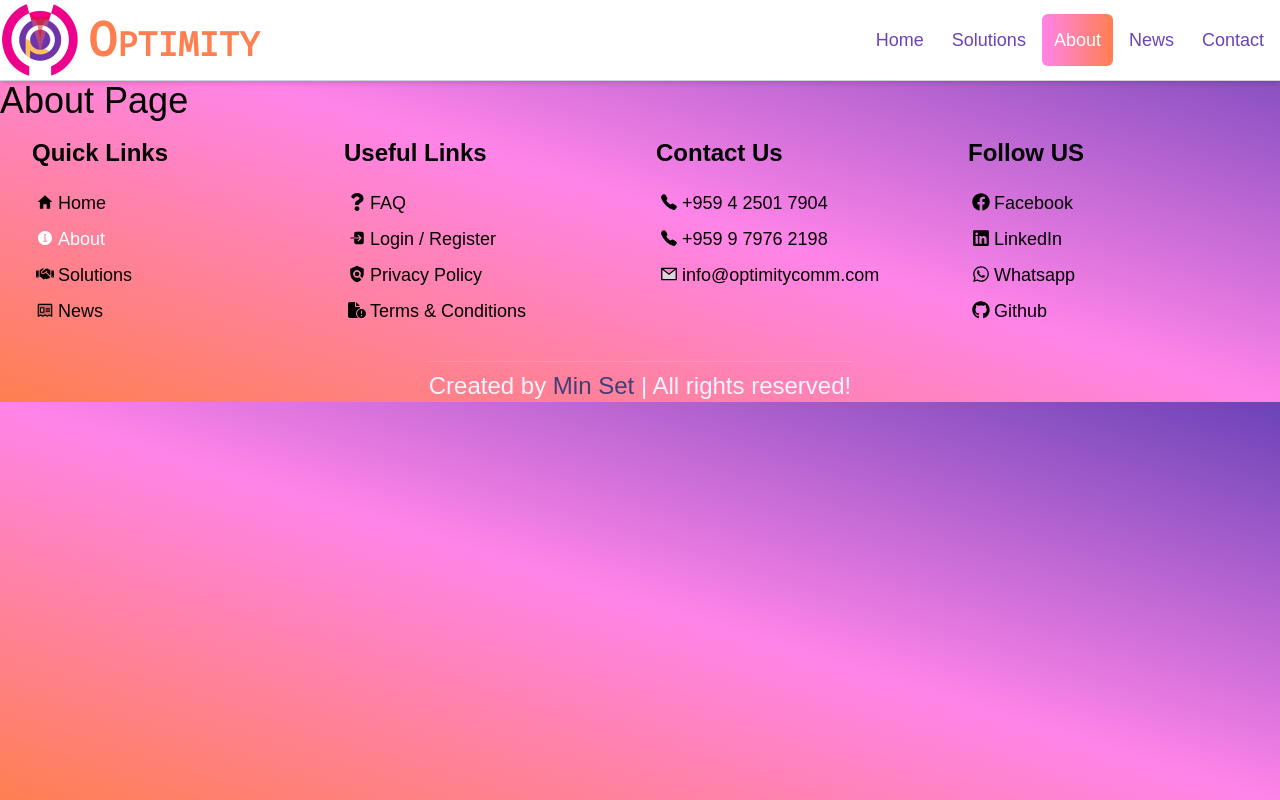
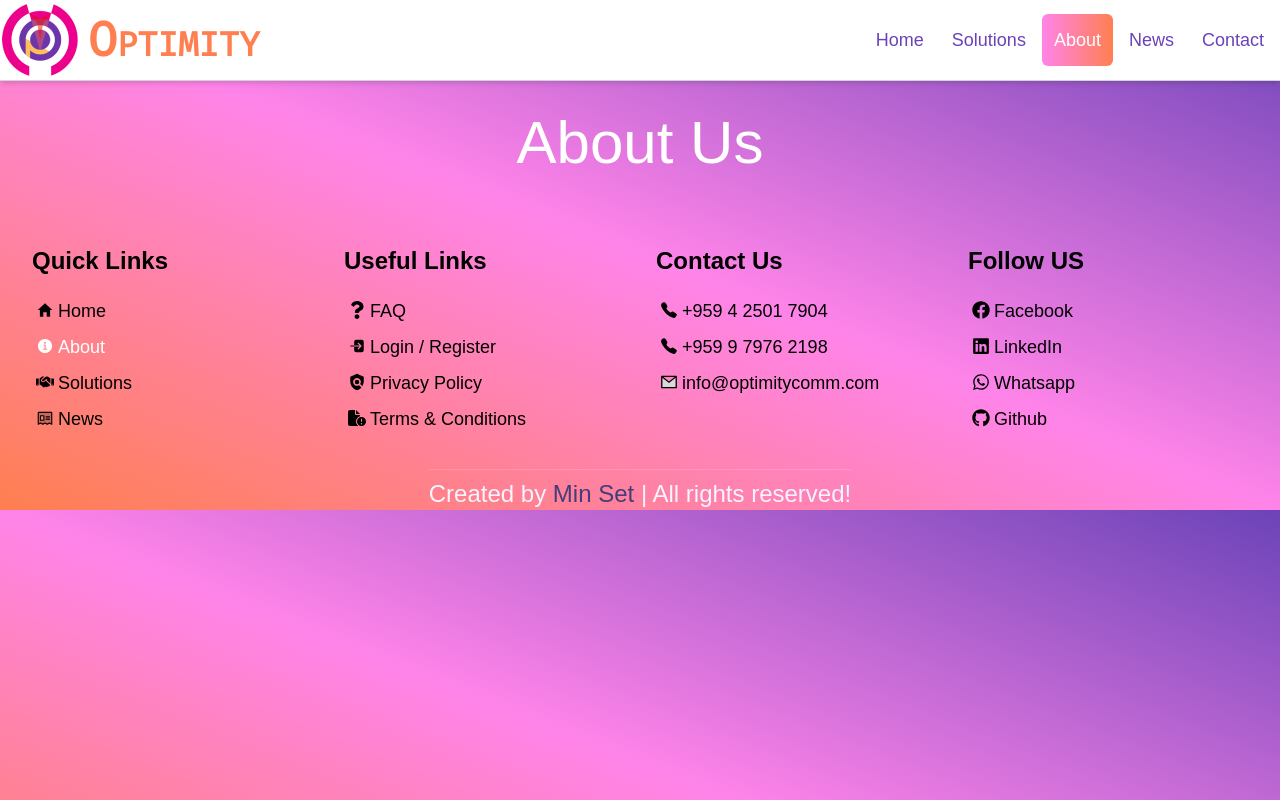
Before and after one commit to minset3489/optimity-react-public-side, a React (Vite) app in the folder Optimity-React/: page /about in a window 1280 px wide. Built offline with nearby package versions, Linux system fonts and the light colour scheme.

Commit message:
About and News title updated

```diff
--- a/Optimity-React/src/pages/About.jsx
+++ b/Optimity-React/src/pages/About.jsx
@@ -3,9 +3,9 @@ const About = () => {
 
 
     return (
-      <div className="text-4xl">
-        About Page
-      </div>
+      <section className="text-white">
+            <h1>About Us</h1>
+      </section>
     );
   }
 
--- a/Optimity-React/src/pages/News.jsx
+++ b/Optimity-React/src/pages/News.jsx
@@ -1,6 +1,8 @@
 const News = () => {
     return ( <>
-        <div>News Page</div>
+        <section className="text-white">
+            <h1>News</h1>
+      </section>
     </> );
 }
 
```
